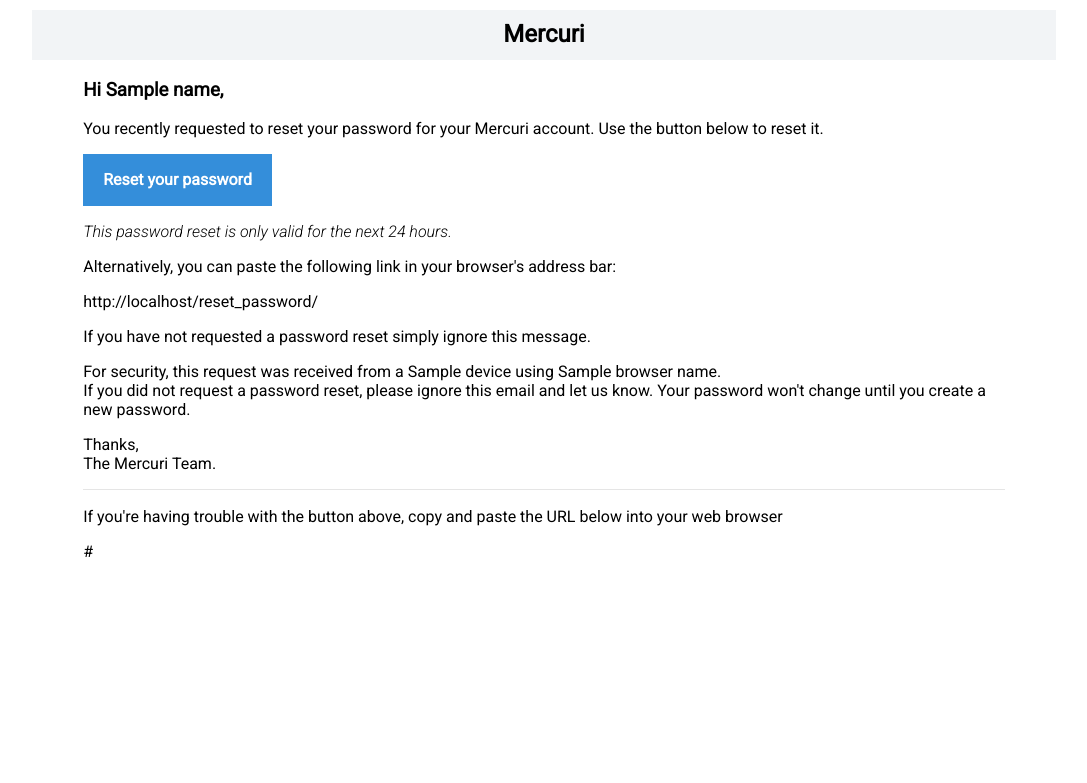
After one commit to dexios1/mercuri, a Flask app: template mercuri/templates/emails/reset_password.html in a window 1280 px wide. The commit adds this page. Shown: the top 783 px of the page, without its empty margins (96-1183 px from the left). Run offline with Flask 2, Linux system fonts and the light colour scheme; the template is opened without the code that fills it: most values are stand-ins (such as "Sample title", 1, 10 or a date in 2020).

Commit message:
set up password reset for application
need to add threading to emailing so the other files on the server can be sent faster whilst an email is being processed to be sense

```diff
--- a/app.py
+++ b/app.py
@@ -16,6 +16,10 @@ migrate = Migrate(app, db)
 from mercuri import login
 login.init_app(app)
 login.login_view = 'auth.login'
+
+# configure Mail
+from mercuri.helpers.email import mail
+mail.init_app(app)
 
 
 init_error_handlers(app, db)
--- a/mercuri/forms/__init__.py
+++ b/mercuri/forms/__init__.py
@@ -0,0 +1 @@
+from .reset_password import ResetPasswordRequestForm, ResetPasswordForm
--- a/mercuri/helpers/__init__.py
+++ b/mercuri/helpers/__init__.py
@@ -0,0 +1 @@
+from . import email
--- /dev/null
+++ b/mercuri/static/css/reset_password.css
@@ -0,0 +1,39 @@
+@import url("https://fonts.googleapis.com/css?family=Open+Sans+Condensed:300,700|Roboto:300,300i,400");
+
+body {
+  margin: 10px 10%;
+  font-family: "Roboto", sans-serif;
+}
+
+hr {
+  border: 0;
+  height: 0;
+  border-top: 1px solid rgba(0, 0, 0, 0.1);
+  border-bottom: 1px solid rgba(255, 255, 255, 0.3);
+}
+
+.header {
+  background-color: #f2f4f6;
+  text-align: center;
+  height: 50px;
+  line-height: 2;
+}
+
+.content {
+  margin: 10px 5%;
+}
+
+.button {
+  background-color: #348eda;
+  border: solid #348eda;
+  border-radius: 0;
+  border-width: 10px 20px;
+  color: #fff;
+  cursor: pointer;
+  display: inline-block;
+  font-weight: bold;
+  line-height: 2;
+  text-align: center;
+  text-decoration: none;
+  /*   text-transform: capitalize; */
+}
--- a/mercuri/templates/auth/login.html
+++ b/mercuri/templates/auth/login.html
@@ -21,5 +21,9 @@
         <p>{{ form.remember_me() }} {{ form.remember_me.label }}</p>
         <p>{{ form.submit() }}</p>
         <p>New User? <a href="{{ url_for('auth.register') }}">Register here</a></p>
+        <p>
+            Forgot Your Password?
+            <a href="{{ url_for('auth.reset_password_request') }}">Click to Reset It</a>
+        </p>
     </form>
 {% endblock %}
--- a/mercuri/templates/base.html
+++ b/mercuri/templates/base.html
@@ -3,6 +3,7 @@
 <head>
     <meta charset="UTF-8">
     <title>{{ title }}</title>
+    {% block head %} {% endblock %}
 </head>
 <body>
 <div>
@@ -29,5 +30,7 @@
 
 {% block content %} {% endblock %}
 
+{% block scripts %} {% endblock %}
+
 </body>
 </html>
--- /dev/null
+++ b/mercuri/templates/emails/reset_password.html
@@ -0,0 +1,73 @@
+{% block head %}
+    <link rel=stylesheet type=text/css href="{{ url_for('static', filename='css/reset_password.css', _external=True) }}">
+    <style>
+        @import url("https://fonts.googleapis.com/css?family=Open+Sans+Condensed:300,700|Roboto:300,300i,400");
+
+        body {
+          margin: 10px 10%;
+          font-family: "Roboto", sans-serif;
+        }
+
+        hr {
+          border: 0;
+          height: 0;
+          border-top: 1px solid rgba(0, 0, 0, 0.1);
+          border-bottom: 1px solid rgba(255, 255, 255, 0.3);
+        }
+
+        .header {
+          background-color: #f2f4f6;
+          text-align: center;
+          height: 50px;
+          line-height: 2;
+        }
+
+        .content {
+          margin: 10px 5%;
+        }
+
+        .button {
+          background-color: #348eda;
+          border: solid #348eda;
+          border-radius: 0;
+          border-width: 10px 20px;
+          color: #fff;
+          cursor: pointer;
+          display: inline-block;
+          font-weight: bold;
+          line-height: 2;
+          text-align: center;
+          text-decoration: none;
+          /*   text-transform: capitalize; */
+        }
+
+
+    </style>
+{% endblock %}
+<div class="header"><h2>Mercuri</h2></div>
+    <div class="content">
+		<div>
+			<h3>Hi {{name}},</h3>
+        <p>You recently requested to reset your password for your Mercuri account. Use the button below to reset it.</p>
+			<a class="button" href="{{ url_for('auth.reset_password', token=token, _external=True) }}">Reset your password</a>
+
+			<p><em>This password reset is only valid for the next 24 hours.</em></p>
+			<p>Alternatively, you can paste the following link in your browser's address bar:</p>
+			<p>{{ url_for('auth.reset_password', token=token, _external=True) }}</p>
+			<p>If you have not requested a password reset simply ignore this message.</p>
+			<p>
+			For security, this request was received from a {{operatingSystem}} device using {{browserName}}.
+			<br /> If you did not request a password reset, please ignore this email and let us know. Your password won't change until you create a new password.
+			</p>
+			<p>
+			Thanks, <br /> The Mercuri Team.
+			</p>
+</div>
+
+<hr />
+<p>If you're having trouble with the button above, copy and paste the URL below into your web browser</p>
+<p>{{url}}</p>
+</div>
+
+</body>
+</html>
```
Also changed, not shown: mercuri/blueprints/auth.py (+34 -0 lines), mercuri/forms/reset_password.py (added, +15 -0 lines), mercuri/helpers/email.py (added, +23 -0 lines), mercuri/models/user.py (+18 -0 lines), mercuri/templates/auth/reset_password.html (added, +23 -0 lines), mercuri/templates/auth/reset_password_request.html (added, +16 -0 lines), mercuri/templates/emails/reset_password.txt (added, +11 -0 lines).
